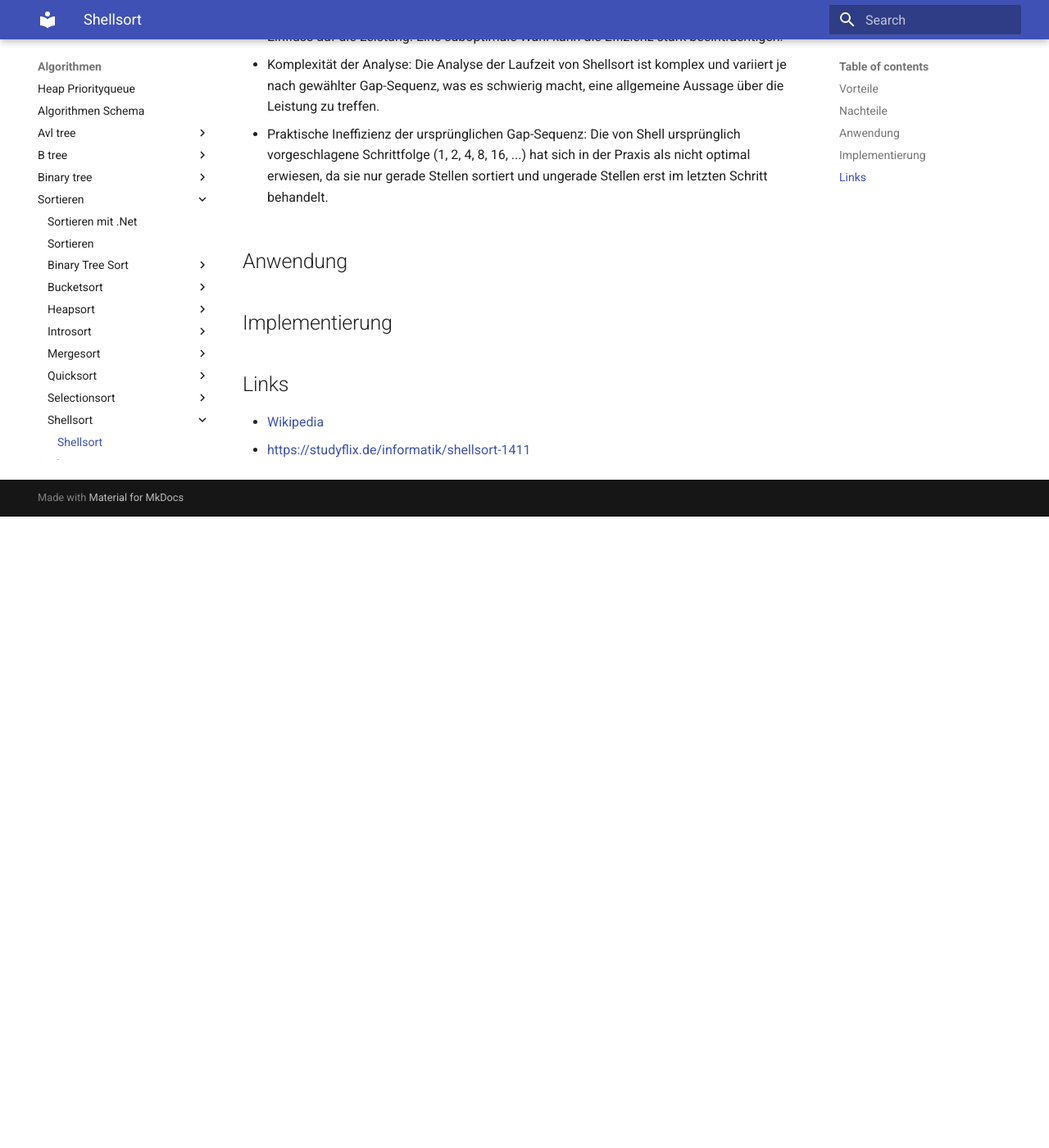
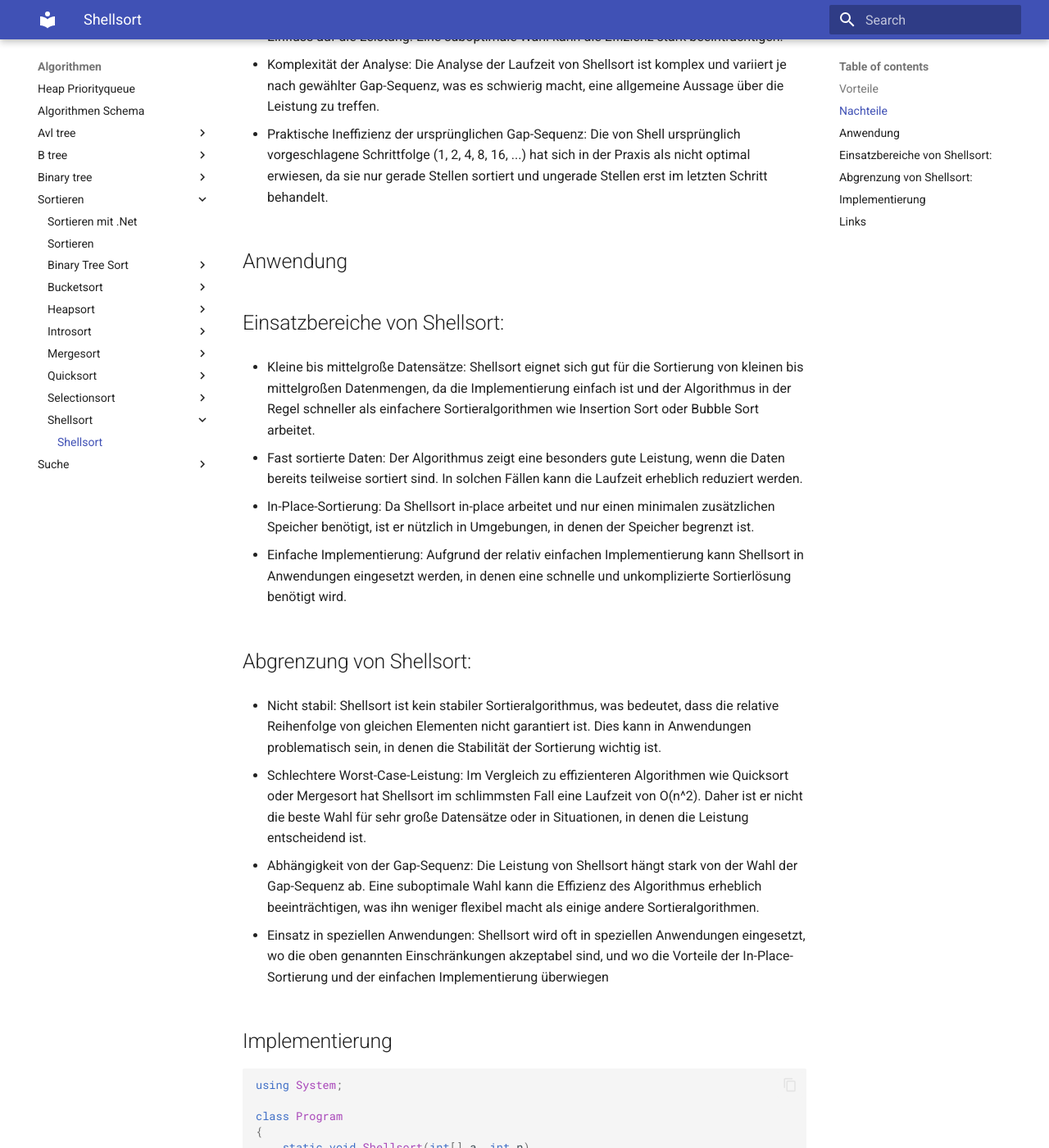
Before and after one commit to tsolenthaler/zbwAlgDs, an MkDocs documentation site: the page built from docs/algorithmen/sortieren/Shellsort/Shellsort.md, in a window 1280 px wide and 1400 px high, scrolled down 1145 px. Shown: the whole window at 82% size. Built offline with MkDocs 1.6.1 and Material for MkDocs 9.7.7, drawn with Linux system fonts in a browser that asks for light colours; before the commit the page ends 1775 px from its top, so only the background shows below that; some of the changed text lies outside the part shown.

Commit message:
Enhance Shellsort documentation with detailed use cases, limitations, and a C# implementation example

````diff
--- a/docs/algorithmen/sortieren/Shellsort/Shellsort.md
+++ b/docs/algorithmen/sortieren/Shellsort/Shellsort.md
@@ -37,7 +37,77 @@
 
 ## Anwendung
 
+## Einsatzbereiche von Shellsort:
+
+* Kleine bis mittelgroße Datensätze: Shellsort eignet sich gut für die Sortierung von kleinen bis mittelgroßen Datenmengen, da die Implementierung einfach ist und der Algorithmus in der Regel schneller als einfachere Sortieralgorithmen wie Insertion Sort oder Bubble Sort arbeitet.
+
+* Fast sortierte Daten: Der Algorithmus zeigt eine besonders gute Leistung, wenn die Daten bereits teilweise sortiert sind. In solchen Fällen kann die Laufzeit erheblich reduziert werden.
+
+* In-Place-Sortierung: Da Shellsort in-place arbeitet und nur einen minimalen zusätzlichen Speicher benötigt, ist er nützlich in Umgebungen, in denen der Speicher begrenzt ist.
+
+* Einfache Implementierung: Aufgrund der relativ einfachen Implementierung kann Shellsort in Anwendungen eingesetzt werden, in denen eine schnelle und unkomplizierte Sortierlösung benötigt wird.
+
+## Abgrenzung von Shellsort:
+
+* Nicht stabil: Shellsort ist kein stabiler Sortieralgorithmus, was bedeutet, dass die relative Reihenfolge von gleichen Elementen nicht garantiert ist. Dies kann in Anwendungen problematisch sein, in denen die Stabilität der Sortierung wichtig ist.
+
+* Schlechtere Worst-Case-Leistung: Im Vergleich zu effizienteren Algorithmen wie Quicksort oder Mergesort hat Shellsort im schlimmsten Fall eine Laufzeit von O(n^2). Daher ist er nicht die beste Wahl für sehr große Datensätze oder in Situationen, in denen die Leistung entscheidend ist.
+
+* Abhängigkeit von der Gap-Sequenz: Die Leistung von Shellsort hängt stark von der Wahl der Gap-Sequenz ab. Eine suboptimale Wahl kann die Effizienz des Algorithmus erheblich beeinträchtigen, was ihn weniger flexibel macht als einige andere Sortieralgorithmen.
+
+* Einsatz in speziellen Anwendungen: Shellsort wird oft in speziellen Anwendungen eingesetzt, wo die oben genannten Einschränkungen akzeptabel sind, und wo die Vorteile der In-Place-Sortierung und der einfachen Implementierung überwiegen
+
 ## Implementierung
+
+```C#
+using System;
+
+class Program
+{
+    static void Shellsort(int[] a, int n)
+    {
+        int i, j, k, h, t;
+
+        // Gap-Sequenz
+        int[] spalten = { 2147483647, 1131376761, 410151271, 157840433,
+                          58548857, 21521774, 8810089, 3501671,
+                          1355339, 543749, 213331, 84801,
+                          27901, 11969, 4711, 1968, 815,
+                          271, 111, 41, 13, 4, 1 };
+
+        for (k = 0; k < spalten.Length; k++)
+        {
+            h = spalten[k];
+            // Sortiere die "Spalten" mit Insertionsort
+            for (i = h; i < n; i++)
+            {
+                t = a[i];
+                j = i;
+                while (j >= h && a[j - h] > t)
+                {
+                    a[j] = a[j - h];
+                    j = j - h;
+                }
+                a[j] = t;
+            }
+        }
+    }
+
+    static void Main(string[] args)
+    {
+        int[] array = { 5, 2, 9, 1, 5, 6 };
+        int n = array.Length;
+
+        Console.WriteLine("Unsortiertes Array:");
+        Console.WriteLine(string.Join(", ", array));
+
+        Shellsort(array, n);
+
+        Console.WriteLine("Sortiertes Array:");
+        Console.WriteLine(string.Join(", ", array));
+    }
+}
+```
 
 ## Links
 
````
Also changed, not shown: docs/algorithmen/sortieren/sortieren.md (+1 -1 lines).
